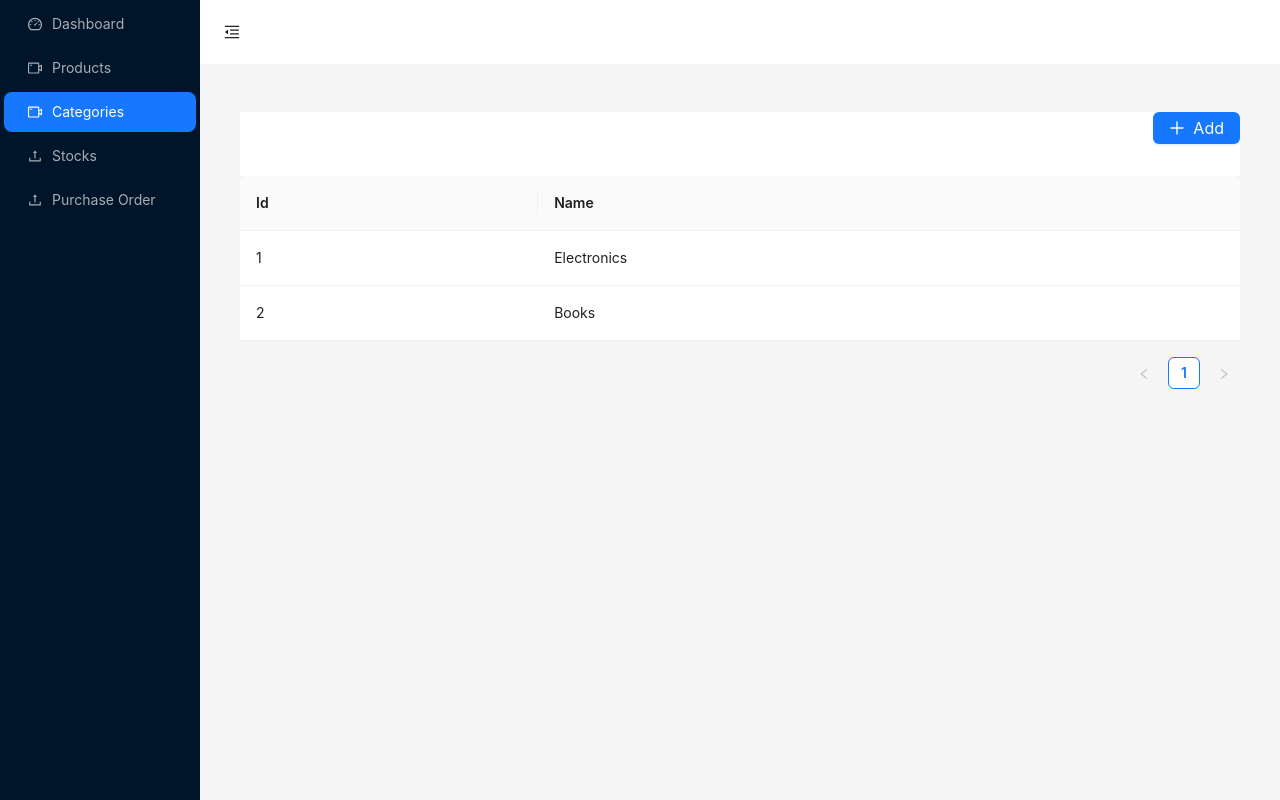
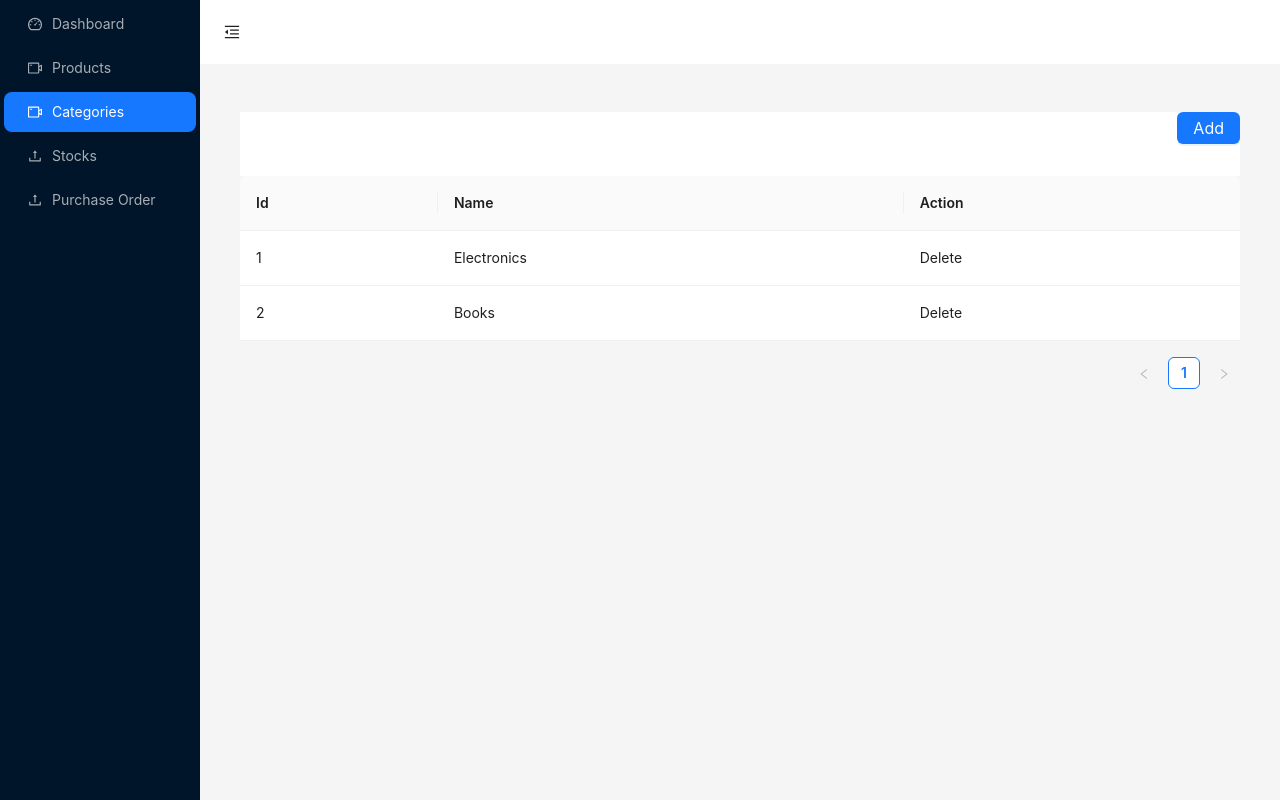
Before and after one commit to renilbabu03/app-inv-mgmt, a React (Create React App) app: page /categories/add in a window 1280 px wide. Both pictures are taken after a click on the item "Categories". Built offline with nearby package versions, Linux system fonts and the light colour scheme; data requests are answered from the project's data file.

Commit message:
Delete implemented

```diff
--- a/src/hooks/Category/useCategories.ts
+++ b/src/hooks/Category/useCategories.ts
@@ -1,4 +1,4 @@
-import { useEffect, useState } from "react"
+import { useEffect, useState, useCallback } from "react";
 import { Category } from "../../models/Category";
 import { fetchCategories } from "../../services/categoryService";
 
@@ -7,20 +7,25 @@ export const useCategories = () => {
     const [error, setError] = useState<string | null>(null);
     const [loading, setLoading] = useState<boolean>(true);
 
-    useEffect(() => {
-        const fetchData: any = async () => {
+    // Fetch data function
+    const fetchData = useCallback(async () => {
+        setLoading(true);
+        setError(null); // Reset error state
         try {
             const data: any = await fetchCategories();
             setCategories(data.data);
         } catch (e: any) {
-                setError(e.message)
+            setError(e.message || "Failed to fetch categories");
         } finally {
             setLoading(false);
         }
-        }
-
-        fetchData();
     }, []);
 
-    return { categories, loading, error };
-}
+    // Initial data fetch
+    useEffect(() => {
+        fetchData();
+    }, [fetchData]);
+
+    // Return refetch function along with other states
+    return { categories, loading, error, refetch: fetchData };
+};
--- /dev/null
+++ b/src/hooks/Category/useDeleteCategory.ts
@@ -0,0 +1,23 @@
+import { useState } from "react";
+import { deleteCategory as deleteCategoryService } from "../../services/categoryService";
+
+export const useDeleteCategory = () => {
+    const [loading, setLoading] = useState<boolean>(false);
+    const [error, setError] = useState<string | null>(null);
+
+    const deleteCategory = async (id: number): Promise<void> => {
+        setLoading(true);
+        setError(null); // Reset error state before attempting deletion
+
+        try {
+            await deleteCategoryService(id); // Call the service
+        } catch (e: any) {
+            setError(e.message || "An error occurred while deleting the category");
+            throw e; // Re-throw the error so the caller can handle it
+        } finally {
+            setLoading(false);
+        }
+    };
+
+    return { deleteCategory, loading, error };
+};
--- a/src/pages/Category/Category.tsx
+++ b/src/pages/Category/Category.tsx
@@ -1,11 +1,23 @@
-import React from 'react';
-import { useCategories } from '../../hooks/Category/useCategories';
-import { Button, Table } from 'antd';
-import { Header } from 'antd/es/layout/layout';
-import {
-    PlusOutlined
-} from '@ant-design/icons';
-import { useNavigate } from 'react-router-dom';
+import { message, Space, Button, Table } from "antd";
+import { Header } from "antd/es/layout/layout";
+import { useNavigate } from "react-router-dom";
+import { useCategories } from "../../hooks/Category/useCategories";
+import { useDeleteCategory } from "../../hooks/Category/useDeleteCategory";
+
+export const Categories: React.FC = () => {
+    const navigate = useNavigate();
+    const { error: fetchError, loading, categories, refetch } = useCategories();
+    const { deleteCategory, loading: deleting, error: deleteError } = useDeleteCategory();
+
+    const deleteCategoryById = async (id: number) => {
+        try {
+            await deleteCategory(id); // Call the hook's function
+            message.success('Category deleted successfully');
+            refetch(); // Refresh the categories list
+        } catch (err: any) {
+            message.error(`Failed to delete category: ${err.message}`);
+        }
+    };
 
     const columns = [
         {
@@ -17,32 +29,41 @@ const columns = [
             title: 'Name',
             dataIndex: 'name',
             key: 'name',
-    }
+        },
+        {
+            title: 'Action',
+            dataIndex: 'action',
+            key: 'action',
+            render: (_: any, record: any) => (
+                <Space size="middle">
+                    <a onClick={() => deleteCategoryById(record.id)} >
+                        Delete
+                    </a>
+                </Space>
+            ),
+        },
     ];
-export const Categories: React.FC = () => {
-    const navigate = useNavigate();
-    const { error, loading, categories } = useCategories();
 
     if (loading) return <p>Loading...</p>;
-
-    if (error) return <p>Error: {error}</p>;
-
-
+    if (fetchError) return <p>Error: {fetchError}</p>;
 
     return (
         <>
             <Header style={{ padding: 0, background: 'white' }}>
-                <Button type="primary" style={{
+                <Button
+                    type="primary"
+                    style={{
                         fontSize: '16px',
                         float: 'right',
-
                     }}
                     onClick={() => navigate('add')}
-                    icon={<PlusOutlined />}>Add</Button>
 
-
+                >
+                    Add
+                </Button>
             </Header>
+            {deleteError && <p style={{ color: 'red' }}>{deleteError}</p>}
             <Table dataSource={categories} columns={columns} />
         </>
-    )
-}
+    );
+};
--- a/src/pages/Category/CategoryForm/CategoryForm.tsx
+++ b/src/pages/Category/CategoryForm/CategoryForm.tsx
@@ -1,8 +1,8 @@
 import { Button, Input } from 'antd';
 import React, { useEffect } from 'react';
 import { Controller, SubmitHandler, useForm } from 'react-hook-form';
+import { useCreateCategory } from '../../../hooks/Category/useCreateCategory';
 import './CategoryForm.scss';
-import { useCreateCategory } from '../../../hooks/Category/useCreateCategory';
 
 export interface CategoryFormData  {
     name: string;
@@ -11,6 +11,7 @@ export interface CategoryFormData  {
 const CategoryForm: React.FC = () => {
     const { control, handleSubmit, formState: { errors } } = useForm<CategoryFormData>();
     const { create, loading, error } = useCreateCategory();
+
 
     useEffect(() => {
         if (error) {
@@ -46,7 +47,7 @@ const CategoryForm: React.FC = () => {
                         )}
                     />
                     {errors.name && (
-                        <span className="text-sm text-red-500">{errors.name.message}</span>
+                        <span className=" text-sm text-red-500">{errors.name.message}</span>
                     )}
                 </div>
 
--- a/src/services/categoryService.ts
+++ b/src/services/categoryService.ts
@@ -4,3 +4,4 @@ import { CategoryFormData } from "../pages/Category/CategoryForm/CategoryForm";
 
 export const fetchCategories = () => axiosInstance.get('/categories');
 export const createCategory = (category: CategoryFormData) => axiosInstance.post('/categories', category)
+export const deleteCategory = (id: number) => axiosInstance.delete(`/categories/${id}`)
```
Lines whose indentation alone changed are shown as unchanged.
